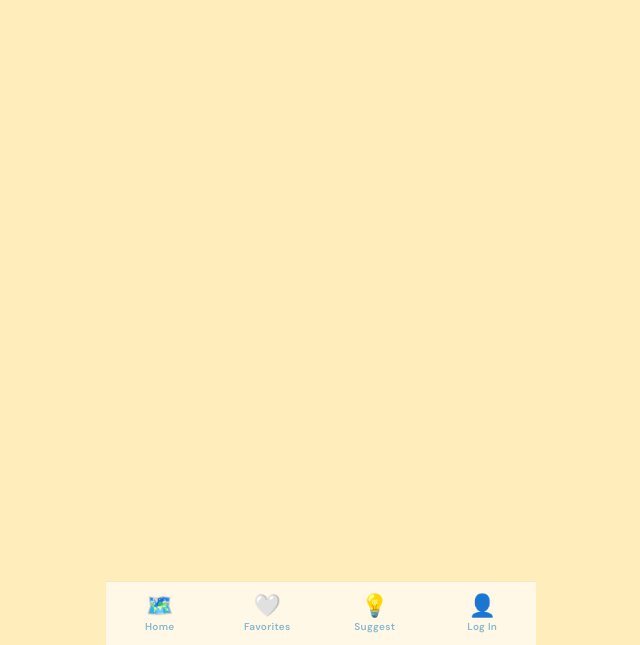
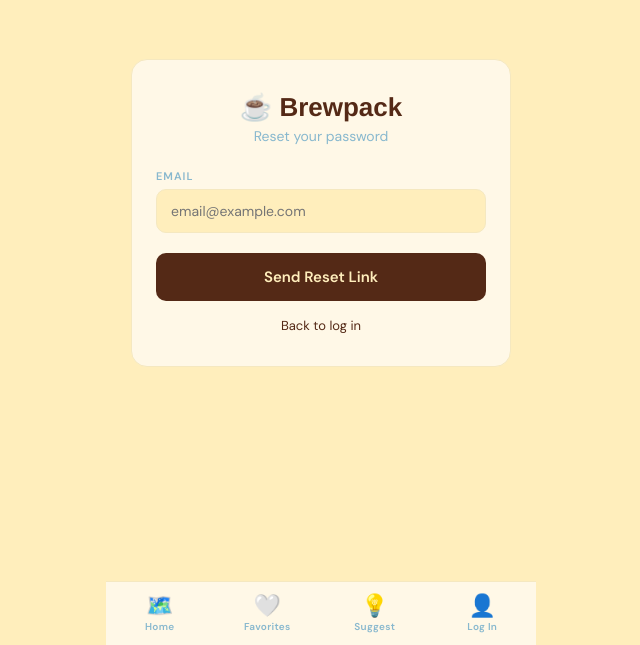
Before and after one commit to merrickmonteclaro-collab/ph-coffee-web, a React (Vite) app: page /forgot-password in a window 1280 px wide. Shown: the part 155-800 px from the top of the page, without its empty margins (319-959 px from the left). Built offline with nearby package versions, Linux system fonts and the light colour scheme.

Commit message:
added forgot password function and page

```diff
--- a/src/App.jsx
+++ b/src/App.jsx
@@ -6,6 +6,8 @@
 import AuthPage from './pages/AuthPage'
 import AccountPage from './pages/AccountPage'
 import FavoritesPage from './pages/FavoritesPage'
+import ForgotPasswordPage from './pages/ForgotPasswordPage'
+import ResetPasswordPage from './pages/ResetPasswordPage'
 
 export default function App() {
   return (
@@ -17,6 +19,8 @@
         <Route path="/suggest" element={<SuggestPage />} />
         <Route path="/auth" element={<AuthPage />} />
         <Route path="/account" element={<AccountPage />} />
+        <Route path="/forgot-password" element={<ForgotPasswordPage />} />
+        <Route path="/reset-password" element={<ResetPasswordPage />} />
       </Routes>
       <TabBar />
     </div>
--- a/src/pages/AuthPage.jsx
+++ b/src/pages/AuthPage.jsx
@@ -1,5 +1,5 @@
 import { useState } from 'react'
-import { useNavigate } from 'react-router-dom'
+import { useNavigate, Link } from 'react-router-dom'
 import { API_URL } from '../utils/config'
 import { saveToken } from '../utils/auth'
 import styles from './AuthPage.module.css'
@@ -75,6 +75,12 @@
           <label className={styles.label}>Password</label>
           <input className={styles.input} type="password" placeholder="••••••••" value={password} onChange={e => setPassword(e.target.value)} autoComplete="current-password" />
 
+          {isLogin && (
+            <Link to="/forgot-password" className={styles.toggle} style={{ display: 'block', textAlign: 'right', marginBottom: 8 }}>
+              Forgot password?
+            </Link>
+          )}
+
           <button className={styles.btn} type="submit" disabled={loading}>
             {loading ? 'Please wait...' : isLogin ? 'Log In' : 'Register'}
           </button>
--- /dev/null
+++ b/src/pages/ForgotPasswordPage.jsx
@@ -0,0 +1,84 @@
+import { useState } from 'react'
+import { Link } from 'react-router-dom'
+import { API_URL } from '../utils/config'
+import styles from './AuthPage.module.css'
+
+export default function ForgotPasswordPage() {
+  const [email, setEmail] = useState('')
+  const [error, setError] = useState('')
+  const [loading, setLoading] = useState(false)
+  const [sent, setSent] = useState(false)
+
+  async function handleSubmit(e) {
+    e.preventDefault()
+    setError('')
+    setLoading(true)
+
+    try {
+      const res = await fetch(`${API_URL}/auth/forgot-password`, {
+        method: 'POST',
+        headers: { 'Content-Type': 'application/json' },
+        body: JSON.stringify({ email })
+      })
+
+      if (!res.ok) {
+        const data = await res.json()
+        throw new Error(data.detail || 'Something went wrong')
+      }
+
+      // Backend always returns a generic success message whether or not
+      // the email exists, so we just show it.
+      setSent(true)
+    } catch (e) {
+      setError(e.message)
+    }
+    setLoading(false)
+  }
+
+  return (
+    <div className={styles.page}>
+      <div className={styles.card}>
+        <h1 className={styles.title}>☕ Brewpack</h1>
+        <p className={styles.subtitle}>Reset your password</p>
+
+        {error && <div className={styles.error}>{error}</div>}
+
+        {sent ? (
+          <div
+            style={{
+              background: '#d8f3dc',
+              color: '#2d6a4f',
+              borderRadius: 8,
+              padding: '10px 14px',
+              fontSize: 13,
+              marginBottom: 12
+            }}
+          >
+            If that email is registered, a reset link has been sent. Check your inbox.
+          </div>
+        ) : (
+          <form onSubmit={handleSubmit}>
+            <label className={styles.label}>Email</label>
+            <input
+              className={styles.input}
+              type="email"
+              placeholder="email@example.com"
+              value={email}
+              onChange={e => setEmail(e.target.value)}
+              autoComplete="email"
+              required
+            />
+
+            <button className={styles.btn} type="submit" disabled={loading}>
+              {loading ? 'Please wait...' : 'Send Reset Link'}
+            </button>
+          </form>
+        )}
+
+        <Link to="/auth" className={styles.toggle}>
+          Back to log in
+        </Link>
+      </div>
+    </div>
+  )
+}
--- /dev/null
+++ b/src/pages/ResetPasswordPage.jsx
@@ -0,0 +1,112 @@
+import { useState } from 'react'
+import { useNavigate, useSearchParams, Link } from 'react-router-dom'
+import { API_URL } from '../utils/config'
+import styles from './AuthPage.module.css'
+
+export default function ResetPasswordPage() {
+  const navigate = useNavigate()
+  const [searchParams] = useSearchParams()
+  const token = searchParams.get('token')
+
+  const [password, setPassword] = useState('')
+  const [confirmPassword, setConfirmPassword] = useState('')
+  const [error, setError] = useState('')
+  const [loading, setLoading] = useState(false)
+  const [success, setSuccess] = useState(false)
+
+  async function handleSubmit(e) {
+    e.preventDefault()
+    setError('')
+
+    if (password !== confirmPassword) {
+      setError('Passwords do not match')
+      return
+    }
+
+    setLoading(true)
+    try {
+      const res = await fetch(`${API_URL}/auth/reset-password`, {
+        method: 'POST',
+        headers: { 'Content-Type': 'application/json' },
+        body: JSON.stringify({ token, new_password: password })
+      })
+
+      const data = await res.json()
+      if (!res.ok) throw new Error(data.detail || 'Something went wrong')
+
+      setSuccess(true)
+      setTimeout(() => navigate('/auth'), 2500)
+    } catch (e) {
+      setError(e.message)
+    }
+    setLoading(false)
+  }
+
+  if (!token) {
+    return (
+      <div className={styles.page}>
+        <div className={styles.card}>
+          <h1 className={styles.title}>☕ Brewpack</h1>
+          <div className={styles.error}>This reset link is invalid or incomplete.</div>
+          <Link to="/forgot-password" className={styles.toggle}>
+            Request a new reset link
+          </Link>
+        </div>
+      </div>
+    )
+  }
+
+  return (
+    <div className={styles.page}>
+      <div className={styles.card}>
+        <h1 className={styles.title}>☕ Brewpack</h1>
+        <p className={styles.subtitle}>Set a new password</p>
+
+        {error && <div className={styles.error}>{error}</div>}
+
+        {success ? (
+          <div
+            style={{
+              background: '#d8f3dc',
+              color: '#2d6a4f',
+              borderRadius: 8,
+              padding: '10px 14px',
+              fontSize: 13,
+              marginBottom: 12
+            }}
+          >
+            Password updated! Redirecting you to log in...
+          </div>
+        ) : (
+          <form onSubmit={handleSubmit}>
+            <label className={styles.label}>New Password</label>
+            <input
+              className={styles.input}
+              type="password"
+              placeholder="••••••••"
+              value={password}
+              onChange={e => setPassword(e.target.value)}
+              autoComplete="new-password"
+              required
+            />
+
+            <label className={styles.label}>Confirm New Password</label>
+            <input
+              className={styles.input}
+              type="password"
+              placeholder="••••••••"
+              value={confirmPassword}
+              onChange={e => setConfirmPassword(e.target.value)}
+              autoComplete="new-password"
+              required
+            />
+
+            <button className={styles.btn} type="submit" disabled={loading}>
+              {loading ? 'Please wait...' : 'Reset Password'}
+            </button>
+          </form>
+        )}
+      </div>
+    </div>
+  )
+}
```
